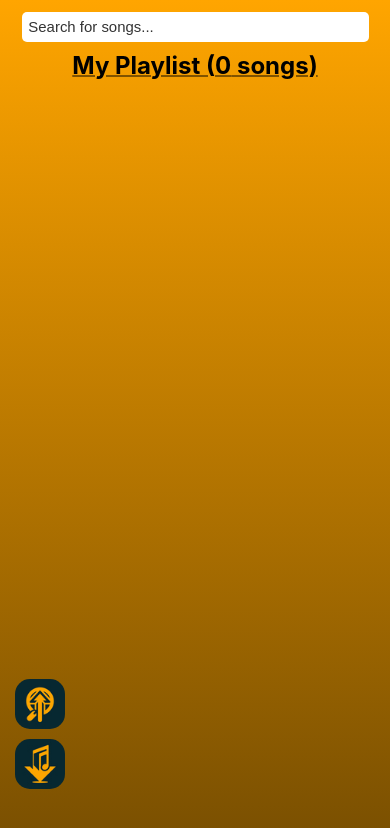
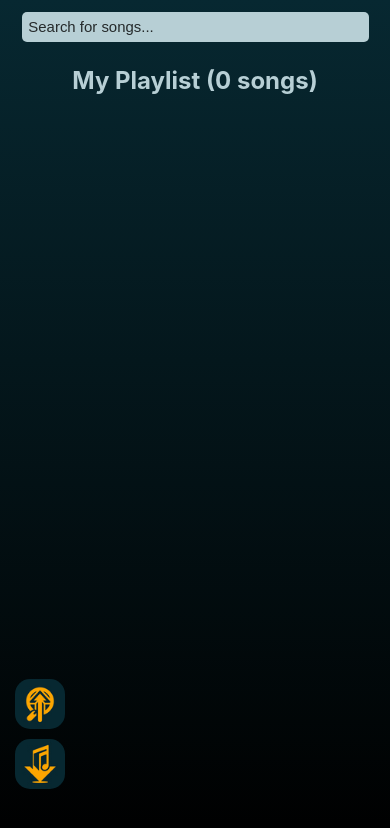
Before and after one commit to FrancoGutierrez23/song-finder-api, a React app: page / in a window 390 px wide. Shown: the top 828 px of the page. Built offline with nearby package versions, Linux system fonts and the light colour scheme.

Commit message:
Change the color scheme and the play preview button

```diff
--- a/package.json
+++ b/package.json
@@ -42,6 +42,7 @@
     "react-app-polyfill": "^3.0.0",
     "react-dev-utils": "^12.0.1",
     "react-dom": "^18.3.1",
+    "react-icons": "^5.2.1",
     "react-refresh": "^0.11.0",
     "resolve": "^1.20.0",
     "resolve-url-loader": "^5.0.0",
--- a/src/App.css
+++ b/src/App.css
@@ -1,7 +1,7 @@
 .App {
     display: flex;
     width: 100%;
-    justify-content: space-evenly;
+    justify-content: space-around;
     flex-wrap: wrap;
     margin: 3% 1% 8% 1%;
     max-width: 1000px;
@@ -63,7 +63,7 @@ html, body {
     margin: 0;
     padding: 0;
     height: 100%;
-    background: linear-gradient(to top, #794f01, #ffa500); /* Black to Dark Gray */
+    background: linear-gradient(to top, #000000, #072831); /* Black to Dark Gray */
     height: 100%;
     overflow: auto;
     font-family: monospace;
--- a/src/components/Playlist/Playlist.css
+++ b/src/components/Playlist/Playlist.css
@@ -2,7 +2,7 @@
     width: 100%;
     display: flex;
     flex-direction: column;
-    background-color: #805300;
+    background-color: #00000049;
     border-radius: 10px;
 }
 
@@ -14,7 +14,12 @@
 
 h2 {
     width: fit-content;
-    color: rgb(0, 0, 0);
+    color: #b7cfd5;
     padding: 9px 0px 21px 0px;
-    text-decoration: 2px #805300 underline;
 }
+
+@media (max-width: 650px) {
+    .Playlist {
+        margin-top: 15px;
+    }
+}
--- a/src/components/PlaylistItem/PlaylistItem.css
+++ b/src/components/PlaylistItem/PlaylistItem.css
@@ -7,14 +7,15 @@
 
 /*Songs added to playlist*/
 .added-card {
-    border: 2px solid #805300;
+    border: 2px solid #00000000;
     border-radius: 15px;
     max-width: 100%;
     display: flex;
     justify-content: space-between;
     align-items: center;
-    margin: 5px 3px;
-    padding: 4px;
+    margin: 6px 4px;
+    padding: 6px;
+    color: #b7cfd5;
 }
 
 /*Remove of playlist button*/
--- a/src/components/Search/Search.css
+++ b/src/components/Search/Search.css
@@ -23,9 +23,11 @@
     border: none;
     font-size: 1.15rem;
     transition: translateX 6s ease-in;
+    background-color: #b7cfd5;
+    color: #072831;
   }
   #search:focus {
-    outline: 1px solid #ffffff00;
+    outline: 1px solid #7c171700;
     border: none;
   }
   #search:focus::-webkit-input-placeholder {
--- a/src/components/SearchResults/SearchResults.css
+++ b/src/components/SearchResults/SearchResults.css
@@ -7,31 +7,32 @@
 
 /*Results*/
 .results-cards-container {
-    max-width: 100%;
+    width: 100%;
     display: flex;
     flex-direction: column;
-    background-color: #805300;
+    background-color: #00000049;
     border-radius: 10px;
     margin-top: 21px;
 }
 
 .result-card {
     border-radius: 15px;
+    color: #b7cfd5;
     max-width: 100%;
     display: flex;
     justify-content: space-between;
     align-items: center;
-    margin: 5px 3px;
-    padding: 4px;
+    margin: 6px 4px;
+    padding: 6px;
 }
 
 /*Add button*/
 .result-card .add{
     border-radius: 5px;
-    border: 3px solid #000000;
+    border: 3px solid #06262e;
     padding: 6px 10px;
     font-size: 13px;
-    color: #fea500;
+    color: #b7cfd5;
     background-color: #072831;
     font-weight: bold;
     z-index: 10;
@@ -101,5 +102,4 @@ p.add-option-text span {
 
 .duration {
     font-size: 12px;
-    color: #00000097;
 }
--- a/src/components/SongPreviewButton/SongPreviewButton.css
+++ b/src/components/SongPreviewButton/SongPreviewButton.css
@@ -1,14 +1,13 @@
 .play {
-    background: url(/public/resources/play.jpg);
+    color: #fea500;
 }
 
 .pause {
-    background: url(/public/resources/pause.jpg);
+    color: #fea500;
 }
 
 .play,
 .pause {
-    background-size: cover;
     width: 35px;
     height: 35px;
     border: 2px solid #072831;
@@ -16,15 +15,3 @@
     background-color: #072831;
     margin-left: 0px;
 }
-
-@media only screen and (max-width: 725px) {
-
-}
-
-@media only screen and (max-width: 650px) {
-
-}
-
-@media only screen and (max-width: 350px) {
-
-}
--- a/src/components/SongPreviewButton/SongPreviewButton.js
+++ b/src/components/SongPreviewButton/SongPreviewButton.js
@@ -1,6 +1,7 @@
 import React, { useState, useRef, useEffect } from 'react';
 import { useAudio } from '../AudioContext/AudioContext'; // Import the context
 import './SongPreviewButton.css';
+import { FaPlay, FaPause } from "react-icons/fa";
 
 const SongPreviewButton = ({ previewUrl }) => {
   const [isPlaying, setIsPlaying] = useState(false);
@@ -41,6 +42,7 @@ const SongPreviewButton = ({ previewUrl }) => {
     <div className='sepcial'>
       <audio ref={audioRef} src={previewUrl} />
       <button onClick={togglePlay} className={isPlaying ? 'pause' : 'play'}>
+        {isPlaying ? <FaPause /> : <FaPlay />}
       </button>
     </div>
   );
--- a/src/components/VolumeControl/VolumeControl.css
+++ b/src/components/VolumeControl/VolumeControl.css
@@ -16,7 +16,6 @@
   appearance: none;
   height: 15px;
   color: #000000;
-
   background-color: transparent;
 }
 
```
Also changed, not shown: 2 other files (tests, documents, lock files or other folders).
